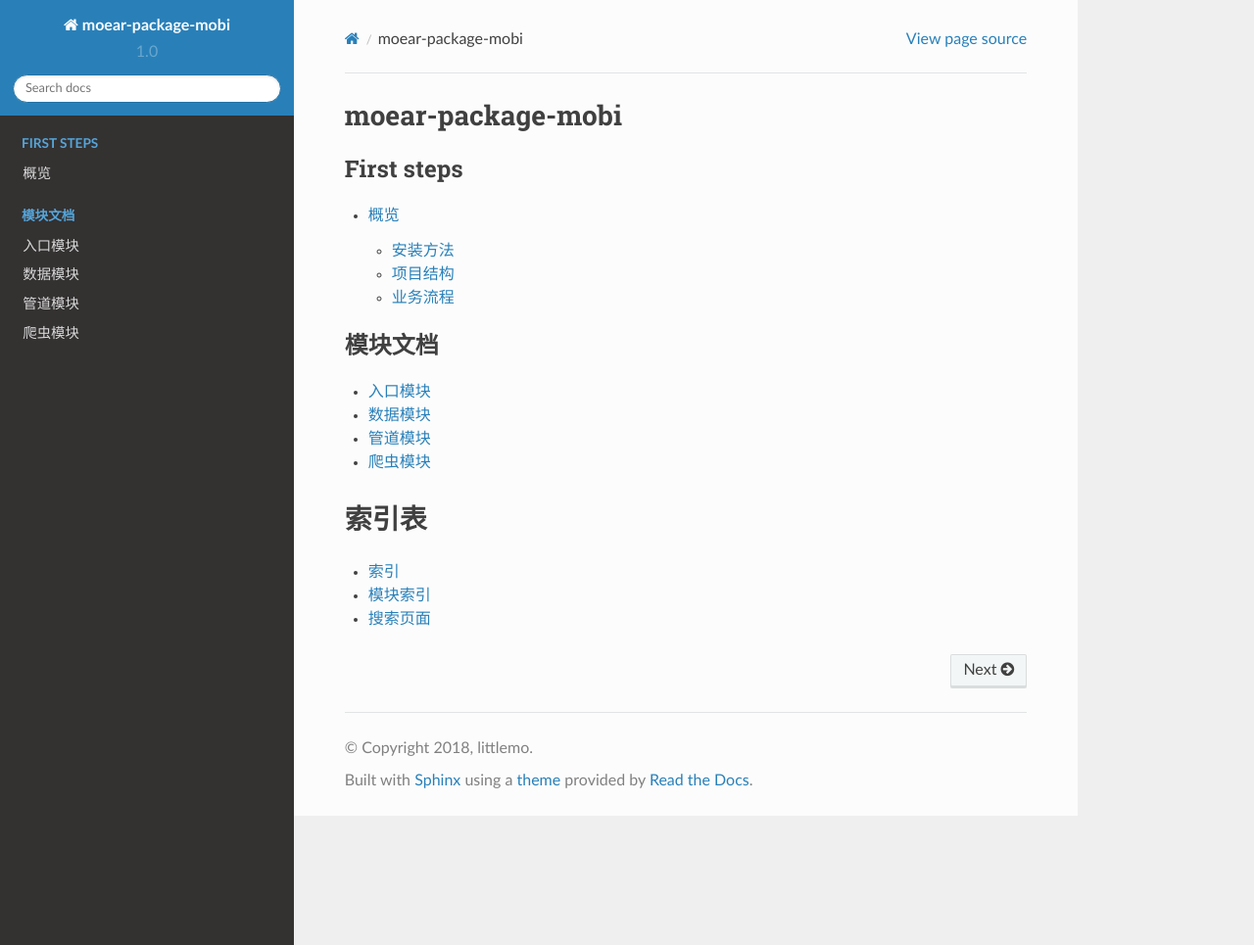
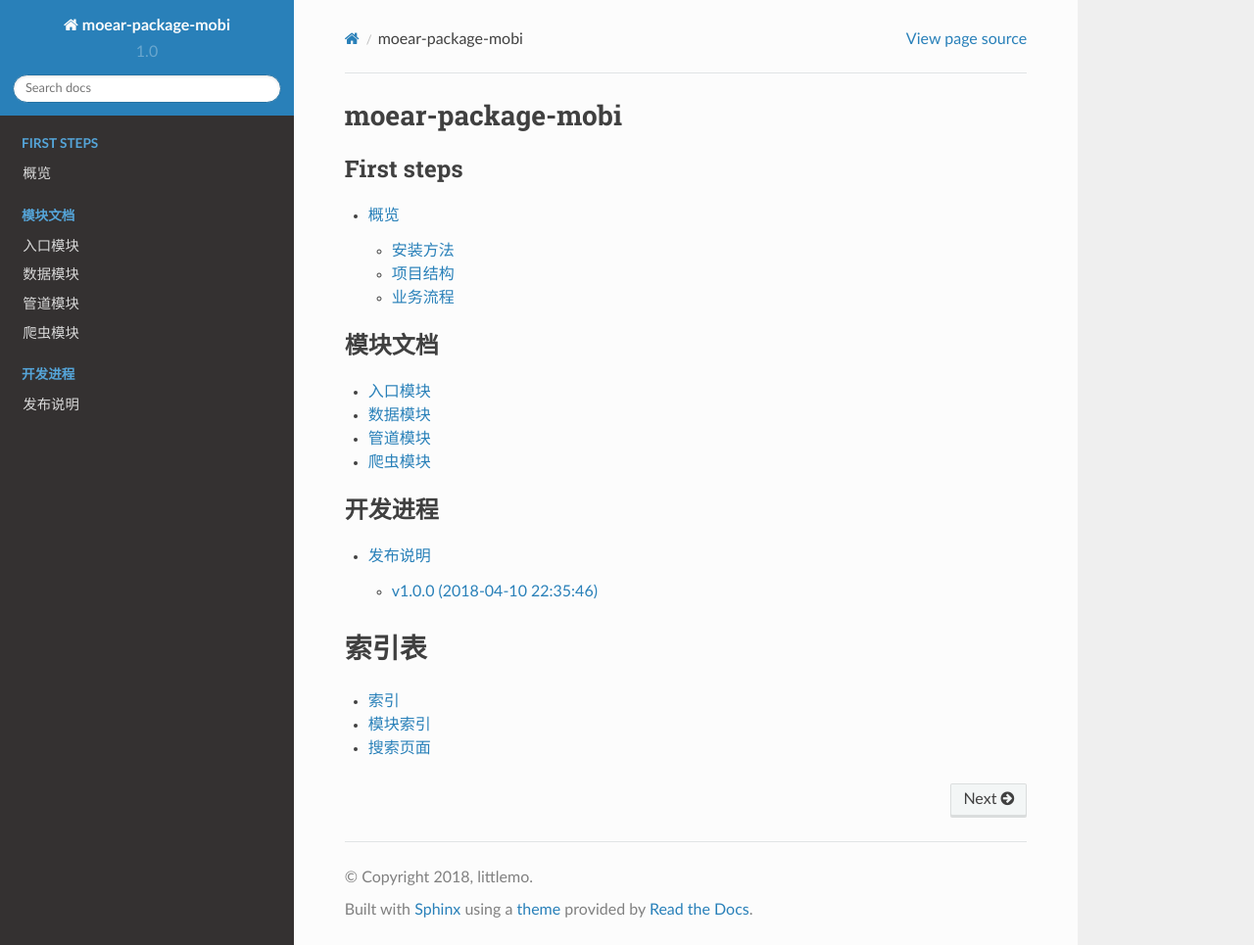
Before and after one commit to littlemo/moear-package-mobi, a Sphinx documentation site: the page built from docs/source/index.rst, in a window 1280 px wide and 965 px high. Shown: the whole window at 98% size. Built offline with Sphinx 7.4.7 and the Read the Docs theme 2.0.0, drawn with Linux system fonts in a browser that asks for light colours; formulas are drawn with MathJax 3.

Commit message:
F: 实现发布说明页，并添加到主索引页中

```diff
--- /dev/null
+++ b/docs/source/development/release.rst
@@ -0,0 +1,12 @@
+.. _development-release:
+
+========
+发布说明
+========
+
+v1.0.0 (2018-04-10 22:35:46)
+----------------------------
+
+#. 文章图片缩略图生成
+#. 文章图片灰度处理
+#. 文章 ``mobi`` 打包输出
--- a/docs/source/index.rst
+++ b/docs/source/index.rst
@@ -22,6 +22,12 @@ moear-package-mobi
    module/mobi
 
 
+.. toctree::
+   :caption: 开发进程
+
+   development/release
+
+
 索引表
 ======
 
```
